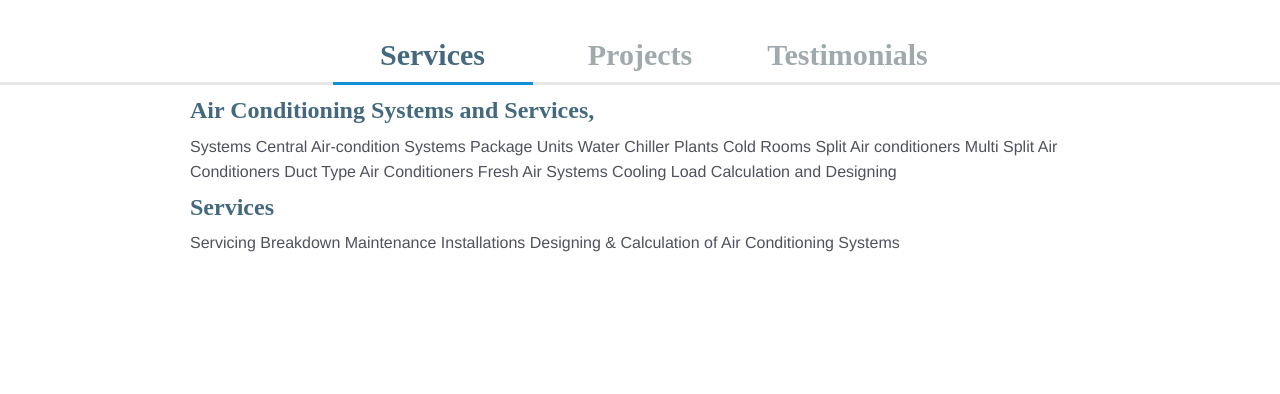
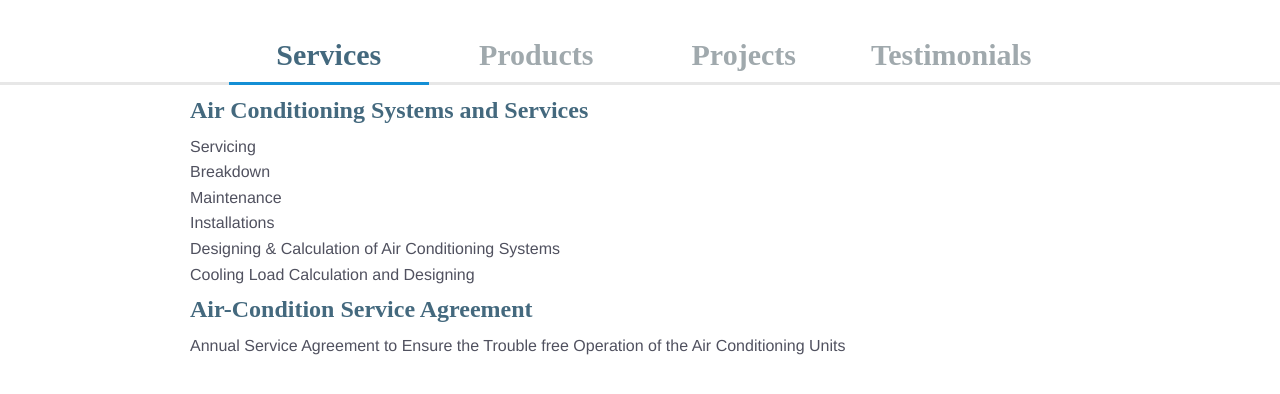
Before and after one commit to pathmasri/dsolutions_static, a website: page WebContent/index.html in a window 1280 px wide. Shown: the part 802-1196 px from the top of the page. Drawn offline with nearby package versions, Linux system fonts and the light colour scheme.

Commit message:
Formatting text

```diff
--- a/WebContent/index.html
+++ b/WebContent/index.html
@@ -50,6 +50,7 @@
 <div class="tab_container content center_inner">
 	<ul class="tabs">
 		<li>Services</li>
+		<li>Products</li>
 		<li>Projects</li>
 		<li>Testimonials</li>
 	</ul>
@@ -57,28 +58,14 @@
 	<div class="center">
 		<div class="tab">
 			<div>
-				<h2>Air Conditioning Systems and Services,</h2>
-				Systems
-				Central Air-condition Systems
-				Package Units
-				Water Chiller Plants
-				Cold Rooms
-				Split Air conditioners
-				Multi Split Air Conditioners
-				Duct Type Air Conditioners
-				Fresh Air Systems
-				Cooling Load Calculation and Designing
+				<h2>Air Conditioning Systems and Services</h2>
+				Servicing <br>
+				Breakdown <br>
+				Maintenance <br>
+				Installations <br>
+				Designing & Calculation of Air Conditioning Systems <br>
+				Cooling Load Calculation and Designing <br>
 			</div>
-			<div>
-				<h2>Services</h2>
-				Servicing
-				 Breakdown
-				 Maintenance
-				 Installations
-				Designing & Calculation of Air Conditioning Systems
-			</div>
-		</div>
-		<div class="tab">
 			<div>
 				<h2>Air-Condition Service Agreement</h2>
 				Annual Service Agreement to Ensure the Trouble free Operation of the Air Conditioning Units
@@ -86,10 +73,29 @@
 		</div>
 		<div class="tab">
 			<div>
+				<h2>Available Products</h2>
+				Central Air-condition Systems <br>
+				Package Units <br>
+				Water Chiller Plants <br>
+				Cold Rooms <br>
+				Split Air conditioners <br>
+				Multi Split Air Conditioners <br>
+				Duct Type Air Conditioners <br>
+				Fresh Air Systems <br>
+			</div>
+		</div>
+		<div class="tab">
+			<div>
 				<h2>Current Activities</h2>
-				Service Maintainer at Department of Inland Revenue.
-				Domestic Air Conditioner Servicing, Breakdown and Installation.
-				Refrigeration Systems Breakdown and Maintenance.
+				Service Maintainer at Department of Inland Revenue. <br>
+				Domestic Air Conditioner Servicing, Breakdown and Installation.<br>
+				Refrigeration Systems Breakdown and Maintenance.<br>
+			</div>
+		</div>
+		<div class="tab">
+			<div>
+				<h2>Our Clients</h2>
+				Frostaire
 			</div>
 		</div>
 	</div>
```
